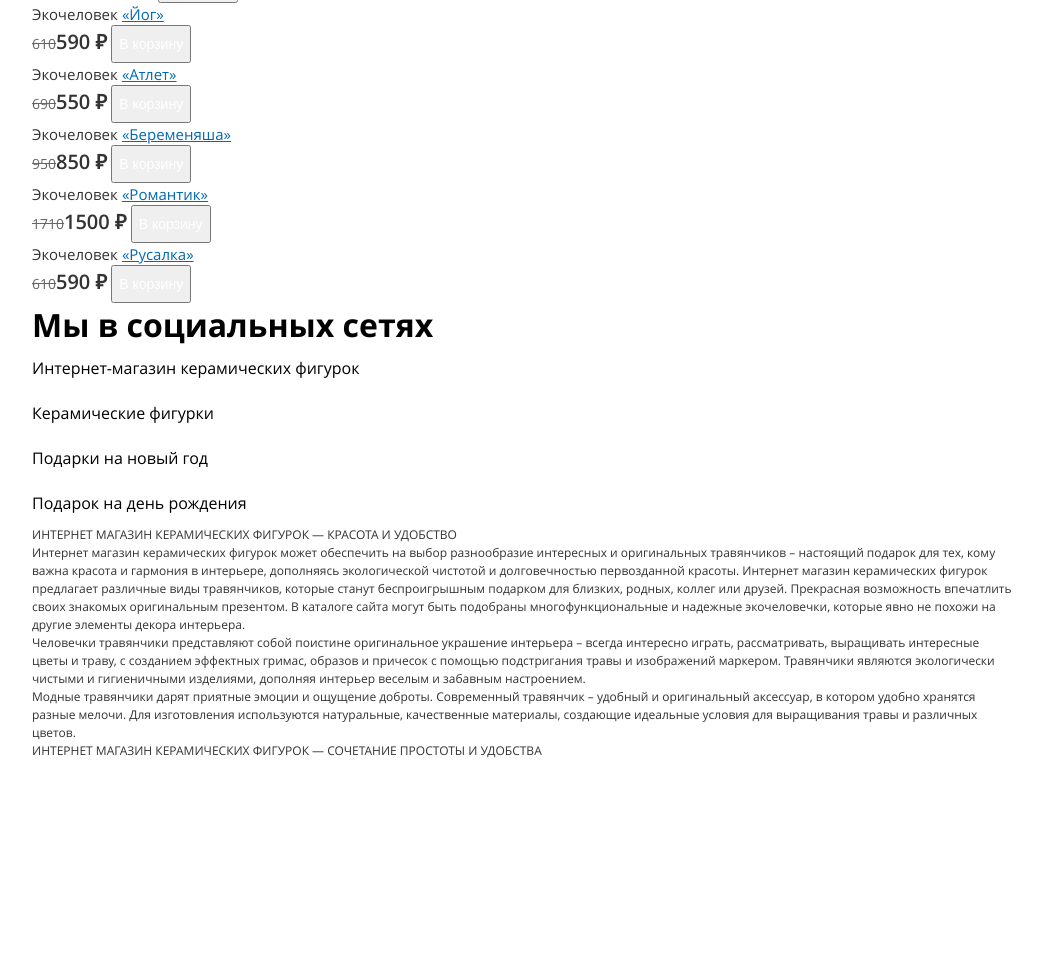
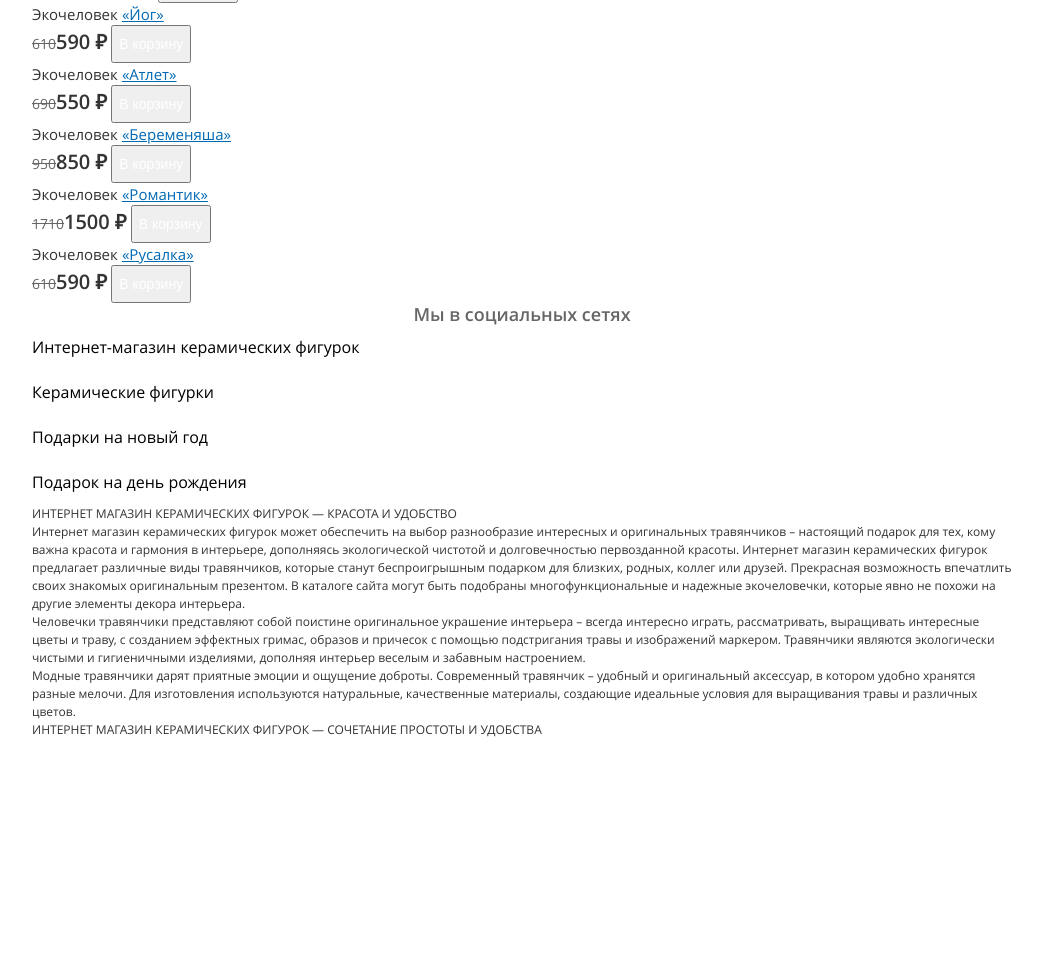
Before and after one commit to uspehcoursbrest/KondratykGroupProject, a plain HTML site: page main.html in a window 1280 px wide. Shown: the part 1290-2248 px from the top of the page, without its empty margins (118-1160 px from the left). After the commit the page ends 2227 px from the top, so only its background shows below. Drawn offline with Linux system fonts and the light colour scheme; files whose address does not match are found by name.

Commit message:
Update main.html

```diff
--- a/main.html
+++ b/main.html
@@ -273,7 +273,7 @@
         </div>
         <!--блок виджетов соц сетей-->
         <div class="widjets">
-            <h1>Мы в социальных сетях</h1>
+            <h2>Мы в социальных сетях</h2>
             <div class="wrap">
                 <div class="item"></div>
                 <div class="item"></div>
```
